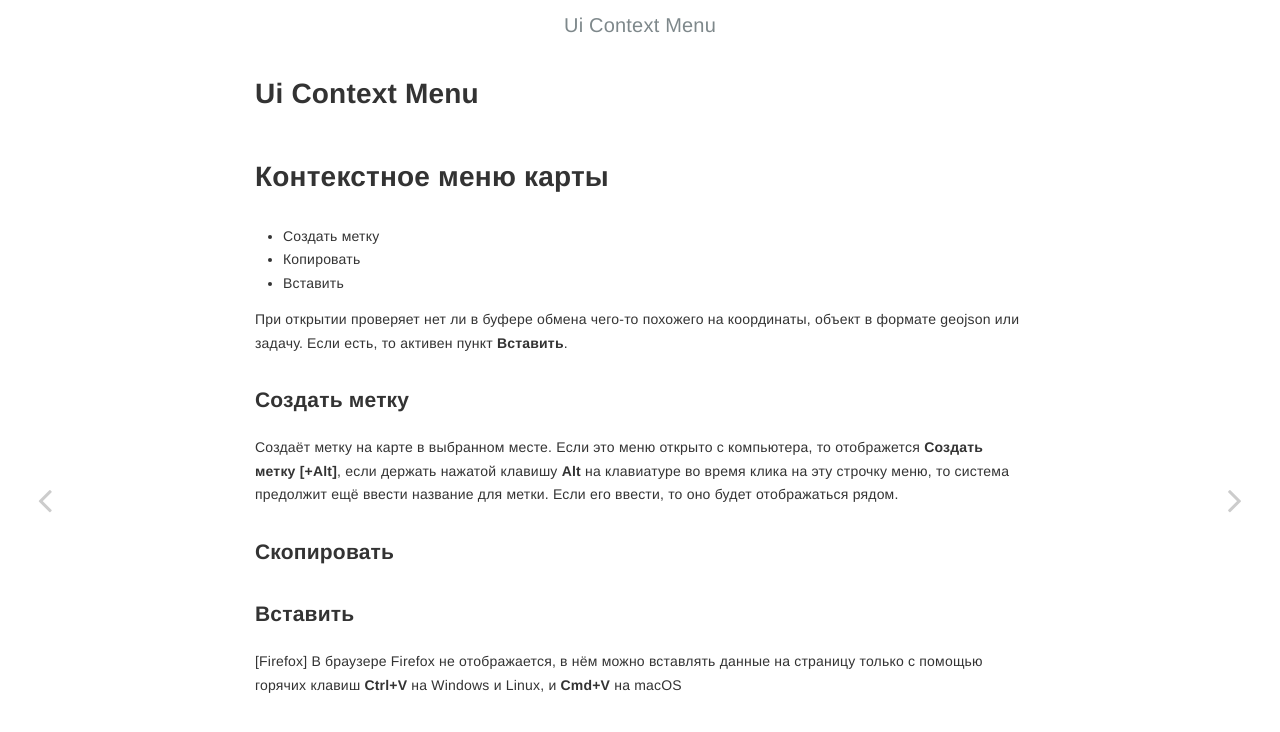
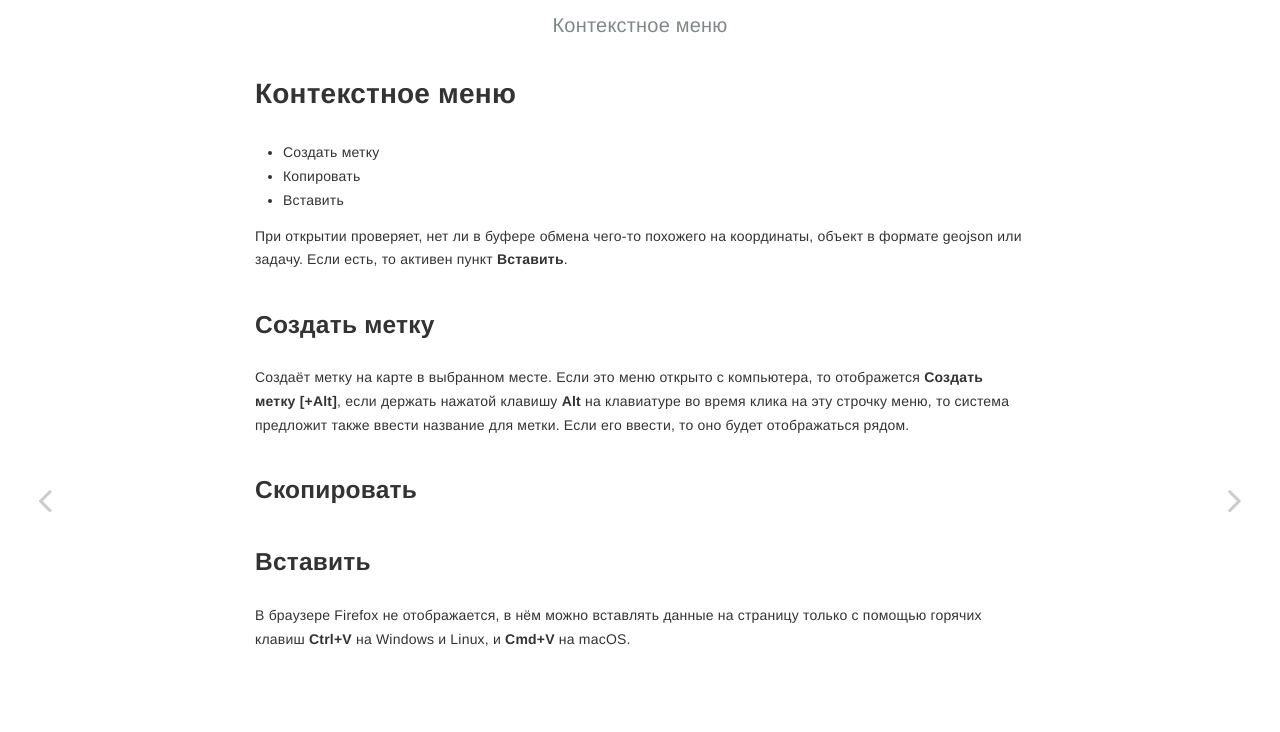
Before and after one commit to extremum-search-and-rescue/help.gis, a Jekyll site: the page built from _posts/2023-06-13-ui-context-menu.md, in a window 1280 px wide. Shown: the top 732 px of the page. Built offline with Jekyll 4.4.1, drawn with Linux system fonts in a browser that asks for light colours; our own code applies the rules of GitHub Pages for plain Markdown files.

Commit message:
Update 2023-06-13-ui-context-menu.md

```diff
--- a/_posts/2023-06-13-ui-context-menu.md
+++ b/_posts/2023-06-13-ui-context-menu.md
@@ -1,13 +1,17 @@
-# Контекстное меню карты
+---
+title: Контекстное меню
+date: 2023-06-13
+layout: post
+---
+
 - Создать метку
 - Копировать
 - Вставить
 
-При открытии проверяет нет ли в буфере обмена чего-то похожего на координаты, объект в формате geojson или задачу. Если есть, то активен пункт **Вставить**.
+При открытии проверяет, нет ли в буфере обмена чего-то похожего на координаты, объект в формате geojson или задачу. Если есть, то активен пункт **Вставить**.
 
-### Создать метку
-Создаёт метку на карте в выбранном месте. Если это меню открыто с компьютера, то отображется **Создать метку [+Alt]**, если держать нажатой клавишу **Alt** на клавиатуре во время клика на эту строчку меню, то система предолжит ещё ввести название для метки. Если его ввести, то оно будет отображаться рядом.
-### Скопировать
-### Вставить
-
-[Firefox] В браузере Firefox не отображается, в нём можно вставлять данные на страницу только с помощью горячих клавиш **Ctrl+V** на Windows и Linux, и **Cmd+V** на macOS
+## Создать метку
+Создаёт метку на карте в выбранном месте. Если это меню открыто с компьютера, то отображется **Создать метку [+Alt]**, если держать нажатой клавишу **Alt** на клавиатуре во время клика на эту строчку меню, то система предложит также ввести название для метки. Если его ввести, то оно будет отображаться рядом.
+## Скопировать
+## Вставить
+В браузере Firefox не отображается, в нём можно вставлять данные на страницу только с помощью горячих клавиш **Ctrl+V** на Windows и Linux, и **Cmd+V** на macOS.
```
